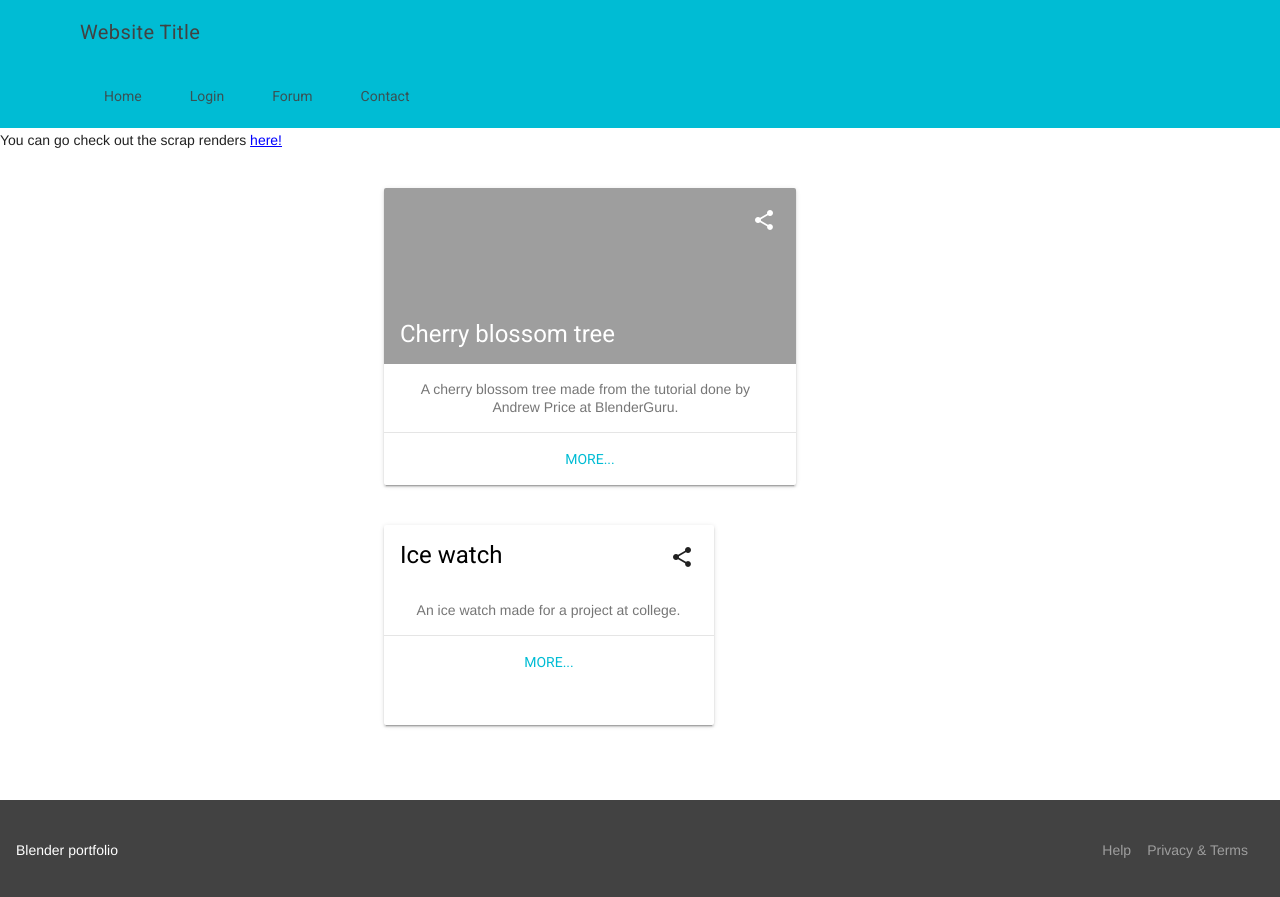
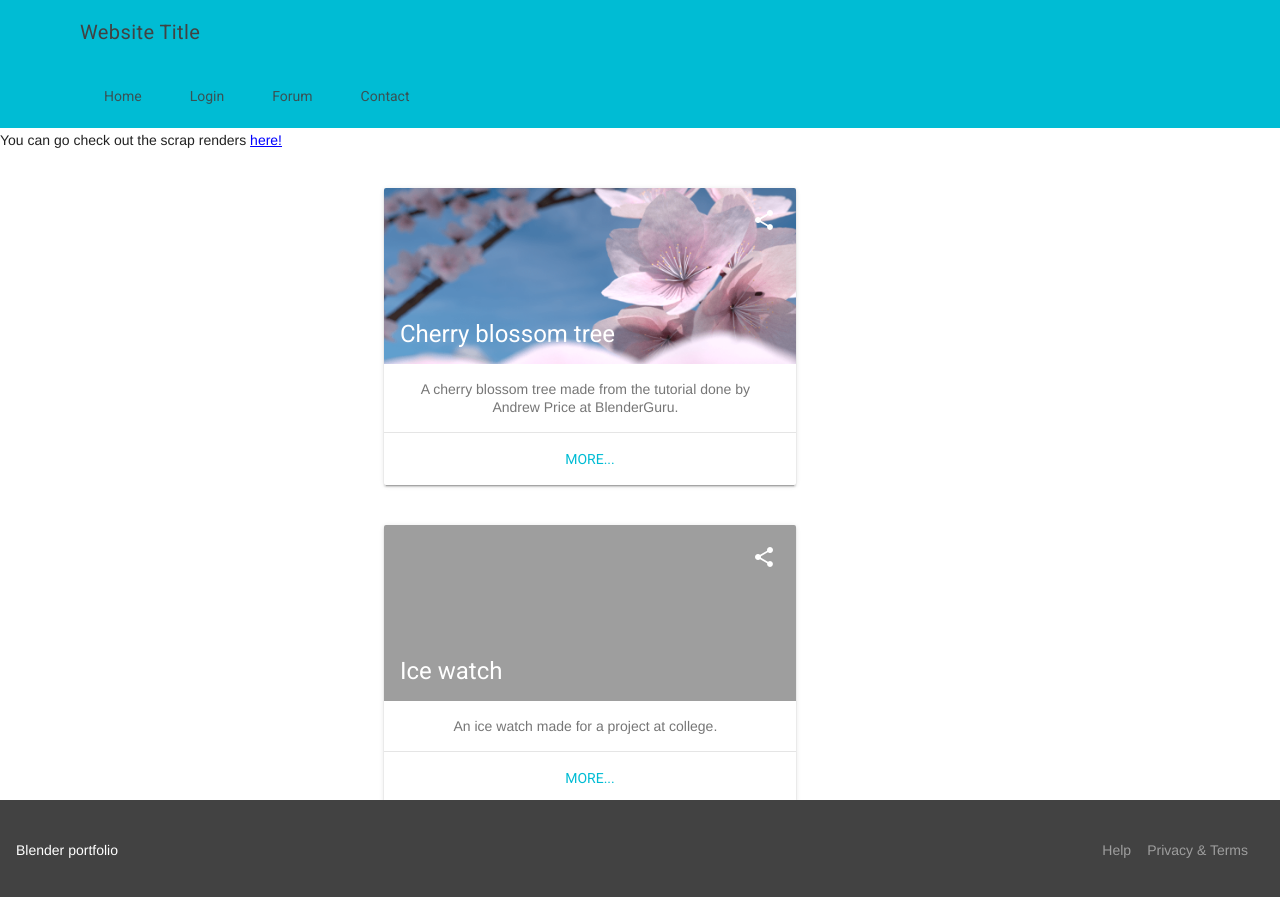
Before and after one commit to slothgamez/fireplex.github.io, a Jekyll site: the page index.html, which Jekyll copies as it is, in a window 1280 px wide. Shown: the top 897 px of the page. Built offline with Jekyll 4.4.1, drawn with Linux system fonts in a browser that asks for light colours; nearby versions of some CDN libraries; comment, search, counter and statistics services are not loaded.

Commit message:
Update index.html

```diff
--- a/index.html
+++ b/index.html
@@ -83,15 +83,15 @@
           .blossom-card-wide > .mdl-card__menu {
             color: #fff;
           }
-          .blossom-card-wide.mdl-card {
+          .ice-watch-card-wide.mdl-card {
             width: 412px;
           }
-          .blossom-card-wide > .mdl-card__title {
+          .ice-watch-card-wide > .mdl-card__title {
             color: #fff;
             height: 176px;
             background: url('https://fireplex.github.io/submmissions/ice-watch/ice_watch.png') center / cover;
           }
-          .blossom-card-wide > .mdl-card__menu {
+          .ice-watch-card-wide > .mdl-card__menu {
             color: #fff;
           }
           #div1 {
```
